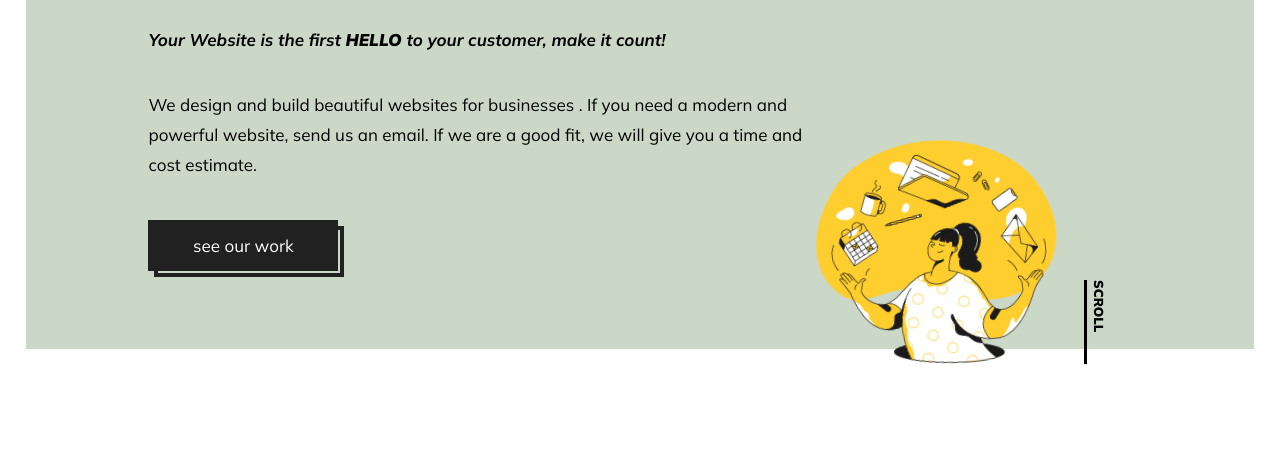
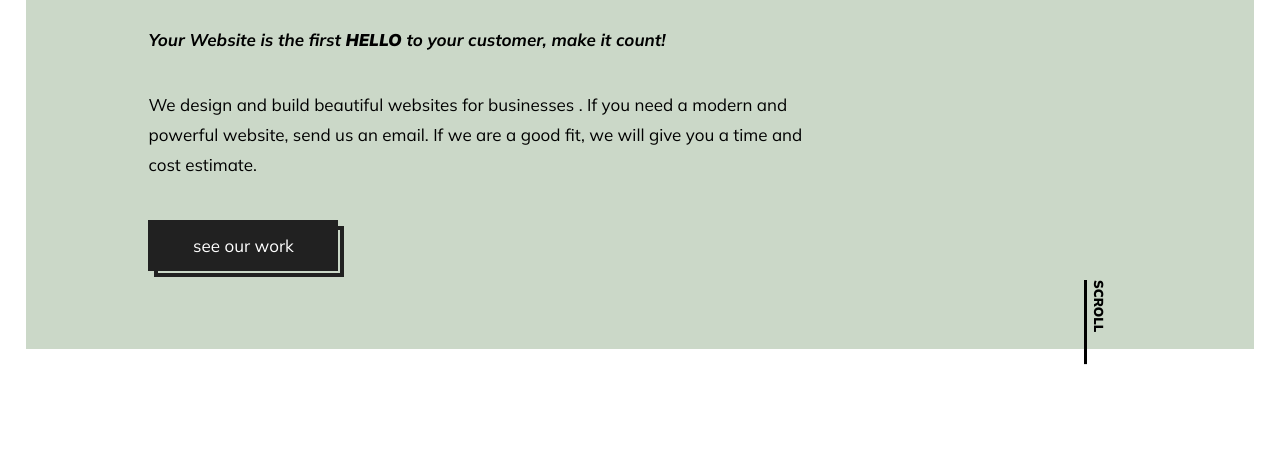
Before and after one commit to taanieljatsa/MariWeb, a website: page index.html in a window 1280 px wide. Shown: the part 326-792 px from the top of the page. Drawn offline with nearby package versions, Linux system fonts and the light colour scheme; files that its build step writes are made by us from their sources.

Commit message:
commit changes 16

```diff
--- a/index.html
+++ b/index.html
@@ -67,13 +67,7 @@
           <a class="btn btn-animated" href="#our-work">see our work</a>
         </div>
       </div>
-      <!-- <div class="web-design-girl"> -->
-      <img
-        class="web-design-girl"
-        src="img/taxi-multitasking-made-easy.png"
-        alt=""
-      />
-      <!-- </div> -->
+      <div class="get-ready-text"></div>
       <div class="stripe-scroll"><div class="scroll">scroll</div></div>
     </header>
 
--- a/sass/components/_composition.scss
+++ b/sass/components/_composition.scss
@@ -122,10 +122,6 @@
 }
 
 @media (max-width: 1024px) {
-  .work-introduction-side {
-    width: 80%;
-  }
-
   .border-1 {
     width: 45ch;
   }
--- a/sass/pages/_home.scss
+++ b/sass/pages/_home.scss
@@ -25,21 +25,8 @@
   }
 }
 
-.web-design-girl {
-  position: absolute;
-  width: 256px;
-  height: 256px;
-  top: 65.5%;
-  left: 64%;
-  transform: rotateZ(-6deg);
-}
-
 @media (max-width: 1024px) {
   .heading-primary-sub-2 {
     padding-right: 0;
   }
-
-  .web-design-girl {
-    display: none;
-  }
 }
```
